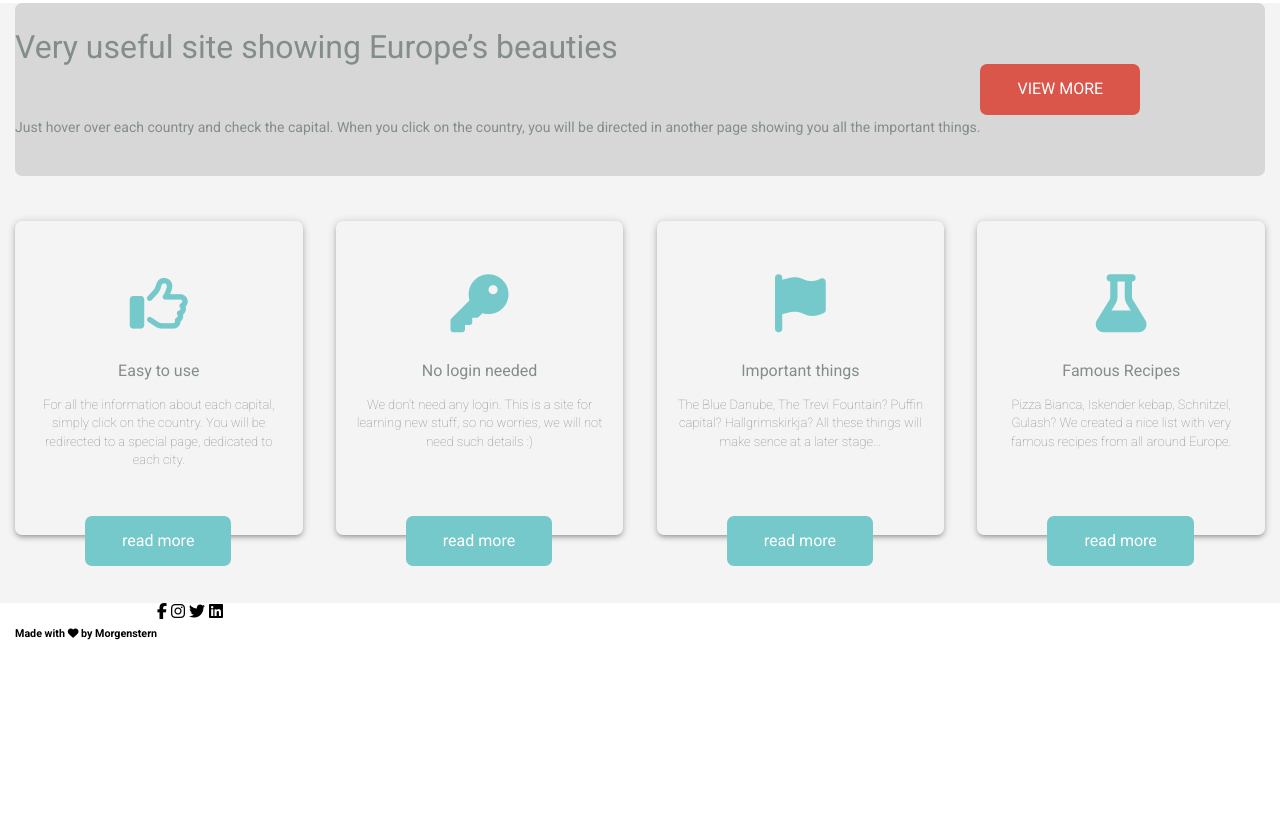
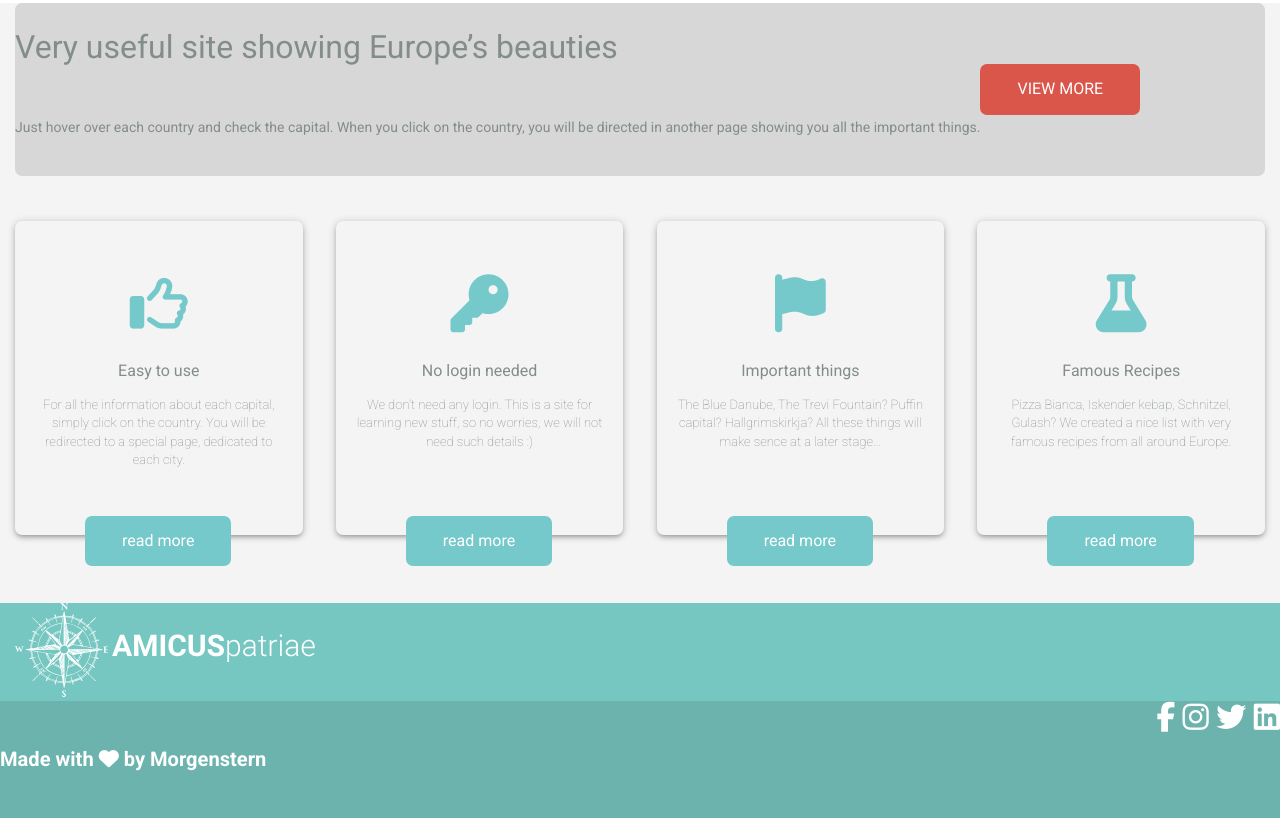
Before and after one commit to catherineblu/amicusPatriae, a plain HTML site: page index.html in a window 1280 px wide. Shown: the part 620-1438 px from the top of the page. Before the commit the page ends 1285 px from the top, so only its background shows below. Drawn offline with nearby package versions, Linux system fonts and the light colour scheme.

Commit message:
styling the footer

```diff
--- a/index.html
+++ b/index.html
@@ -43,11 +43,6 @@
 </head>
 
 <body>
-    <header>
-
-
-    </header>
-
     <section class="header">
         <nav class="navbar">
             <div class="navbar__wrapper container">
@@ -530,6 +525,7 @@
                 <button class="btn btn--primary">View more</button>
             </div>
         </section>
+
         <section class="card--wrapper">
             <div class="cards container">
                 <article class="card">
@@ -576,23 +572,23 @@
             </div>
         </section>
     </section>
-    <footer>
+
+    <section class="footer">
         <section class="container">
-            <div class="summary">
-
+            <div class="footer--columns">
+                <img src="images/icons/logo.svg" alt="logo">
             </div>
 
-            <div class="copyrights">
-                <h6>Made with <i class="fas fa-heart"></i> by Morgenstern</h6>
+        </section>
+        <div class="footer--copyrights">
+            <h6>Made with <i class="fas fa-heart"></i> by Morgenstern</h6>
                 <div class="social-media">
                     <i class="fab fa-facebook-f"></i>
                     <i class="fab fa-instagram"></i>
                     <i class="fab fa-twitter"></i>
                     <i class="fab fa-linkedin"></i>
                 </div>
-            </div>
-        </section>
-    </footer>
+        </div>
+    </section>
 </body>
-
 </html>
--- a/style/components/components-footer.css
+++ b/style/components/components-footer.css
@@ -1,4 +1,10 @@
-.copyrights{
+.footer{
+    background-color: #76C7C1;
+}
+.footer--copyrights{
+    background-color: hsl(174, 32%, 56%);
     display: flex;
-
+    font-size: 30px;
+    color: white;
+    justify-content: space-between;
 }
```
